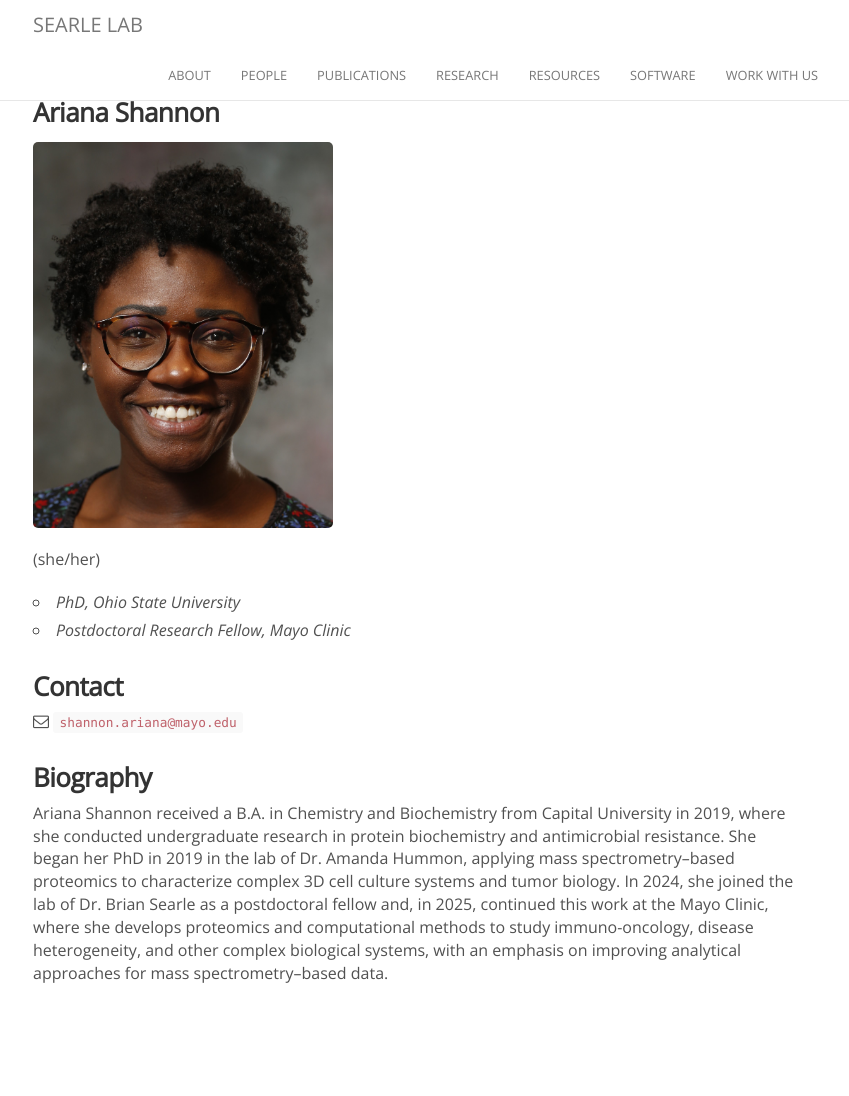
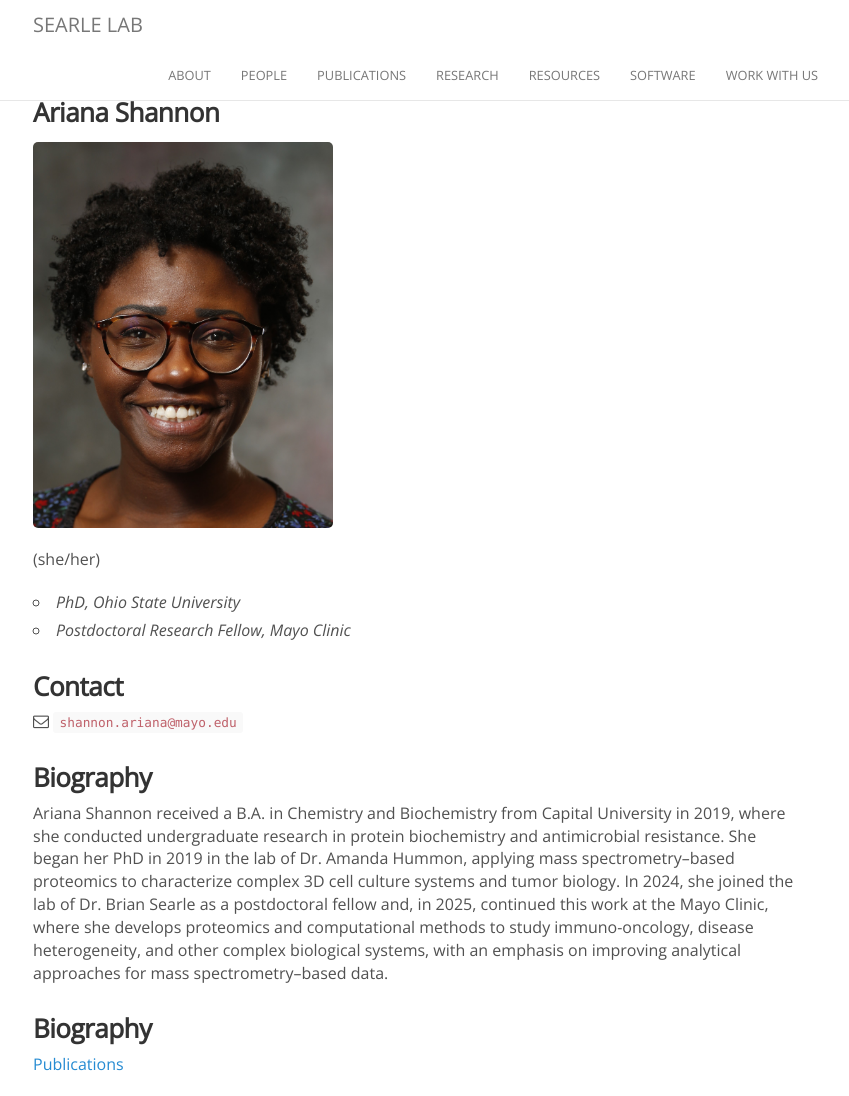
Before and after one commit to searlelab/searlelab.github.io, a Jekyll site: the page built from _people/ariana_shannon.md, in a window 1280 px wide and 1096 px high. Shown: the whole window, without its empty margins (222-1071 px from the left). Built offline with Jekyll 4.4.1, drawn with Linux system fonts in a browser that asks for light colours; nearby versions of some CDN libraries; comment, search, counter and statistics services are not loaded.

Commit message:
Update biography for Ariana Shannon
Added a publications link to Ariana Shannon's biography.

```diff
--- a/_people/ariana_shannon.md
+++ b/_people/ariana_shannon.md
@@ -18,3 +18,7 @@ joined: 2022
 
 ### Biography
 Ariana Shannon received a B.A. in Chemistry and Biochemistry from Capital University in 2019, where she conducted undergraduate research in protein biochemistry and antimicrobial resistance. She began her PhD in 2019 in the lab of Dr. Amanda Hummon, applying mass spectrometry–based proteomics to characterize complex 3D cell culture systems and tumor biology. In 2024, she joined the lab of Dr. Brian Searle as a postdoctoral fellow and, in 2025, continued this work at the Mayo Clinic, where she develops proteomics and computational methods to study immuno-oncology, disease heterogeneity, and other complex biological systems, with an emphasis on improving analytical approaches for mass spectrometry–based data.
+
+### Biography
+
+[Publications](https://scholar.google.com/citations?hl=en&user=QFfdis8AAAAJ)
```
